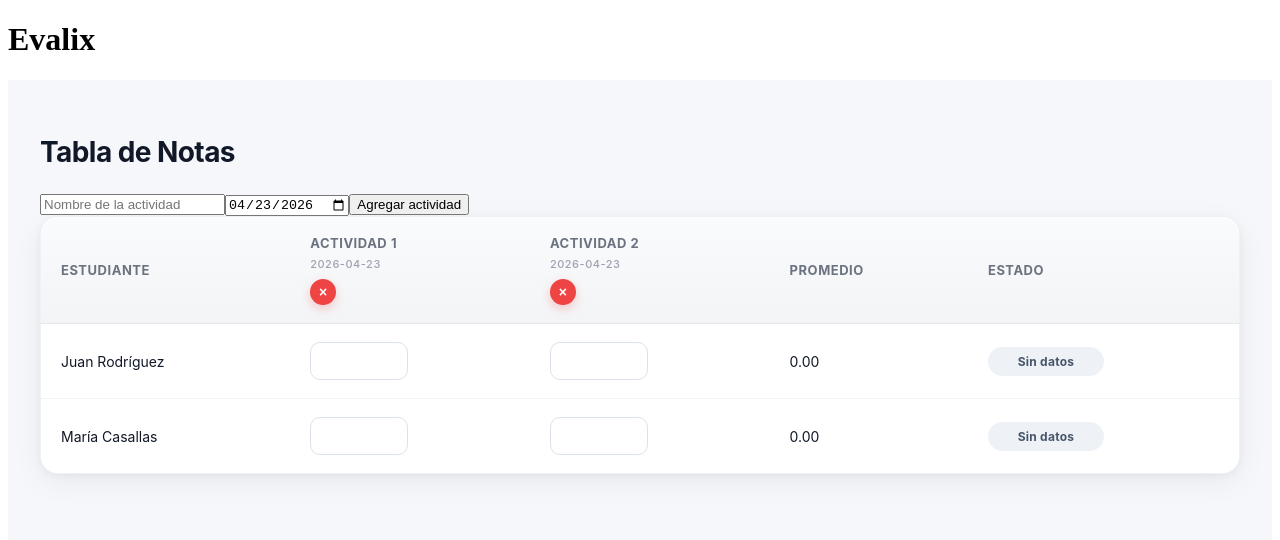
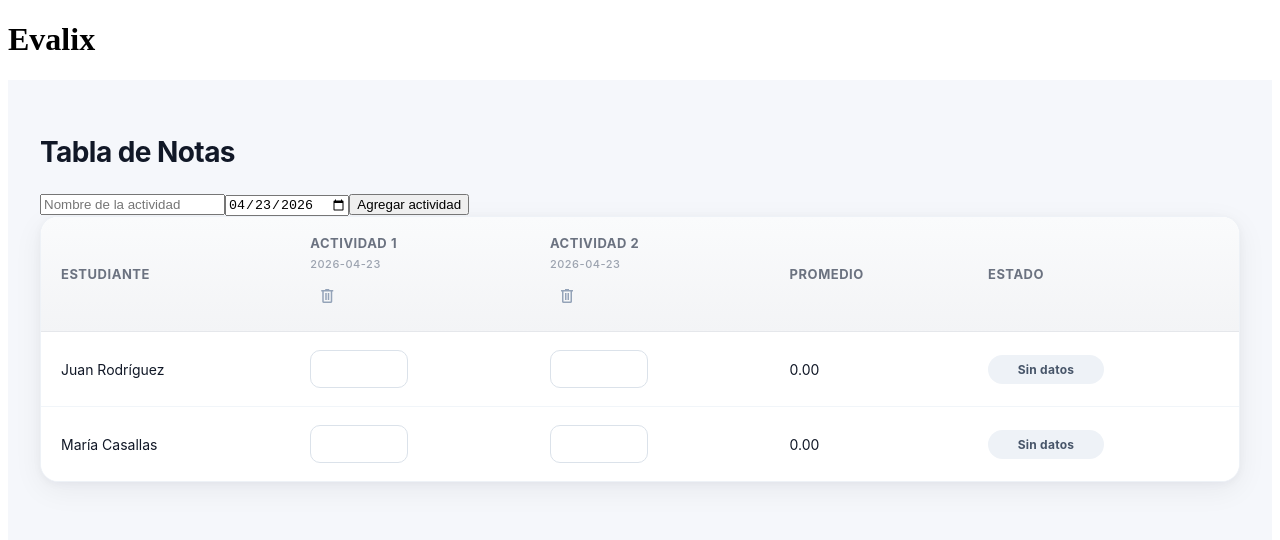
Before and after one commit to Frixix/Evalix, a React (Vite) app: page / in a window 1280 px wide. Shown: the top 540 px of the page. Built offline with nearby package versions, Linux system fonts and the light colour scheme.

Commit message:
Feat : Implementación del icono de eliminar

```diff
--- a/index.html
+++ b/index.html
@@ -1,6 +1,10 @@
 <!doctype html>
 <html lang="en">
   <head>
+    <link
+      rel="stylesheet"
+      href="https://fonts.googleapis.com/css2?family=Material+Symbols+Outlined"
+    />
     <meta charset="UTF-8" />
     <link rel="icon" type="image/svg+xml" href="/favicon.svg" />
     <meta name="viewport" content="width=device-width, initial-scale=1.0" />
--- a/src/components/TablaNotas.jsx
+++ b/src/components/TablaNotas.jsx
@@ -1,6 +1,7 @@
 import { useState } from "react";
 import { estudiantesMock } from "../data/estudiantes";
 import "../styles/tabla.css";
+
 
 function TablaNotas() {
   // ================================
@@ -218,10 +219,20 @@ function TablaNotas() {
               <small>{act.fechaCreacion}</small>
 
               <button
-                onClick={() => eliminarActividad(act.id)}
                 className="btn-eliminar"
-              >
-                ×
+                onClick={() => {
+                  const confirmar = window.confirm(
+                    `¿Eliminar "${act.nombre}"?\n\nEsta acción no se puede deshacer.`
+                  );
+
+                    if (confirmar) {
+                      eliminarActividad(act.id);
+                    }
+                  }}
+                >
+                <span className="material-symbols-outlined">
+                  delete
+                </span>
               </button>
             </th>
           ))}
--- a/src/styles/tabla.css
+++ b/src/styles/tabla.css
@@ -167,24 +167,26 @@
 .btn-eliminar {
   margin-top: 8px;
   border: none;
-  background: #ef4444;
-  color: white;
-  width: 26px;
-  height: 26px;
-  border-radius: 50%;
+  background: transparent;
+  color: #94a3b8;
+  width: 34px;
+  height: 34px;
+  border-radius: 10px;
   cursor: pointer;
-  font-weight: 700;
-  font-size: 14px;
+  display: flex;
+  align-items: center;
+  justify-content: center;
   transition: all 0.2s ease;
-  box-shadow:
-    0 4px 10px rgba(239, 68, 68, 0.25);
 }
 
 .btn-eliminar:hover {
-  background: #dc2626;
-  transform: scale(1.08);
+  background: #fee2e2;
+  color: #dc2626;
 }
 
+.btn-eliminar .material-symbols-outlined {
+  font-size: 20px;
+}
 /* ================================
    FECHA DE ACTIVIDAD
 ================================ */
```
Also changed, not shown: 1 other file (tests, documents, lock files or other folders).
